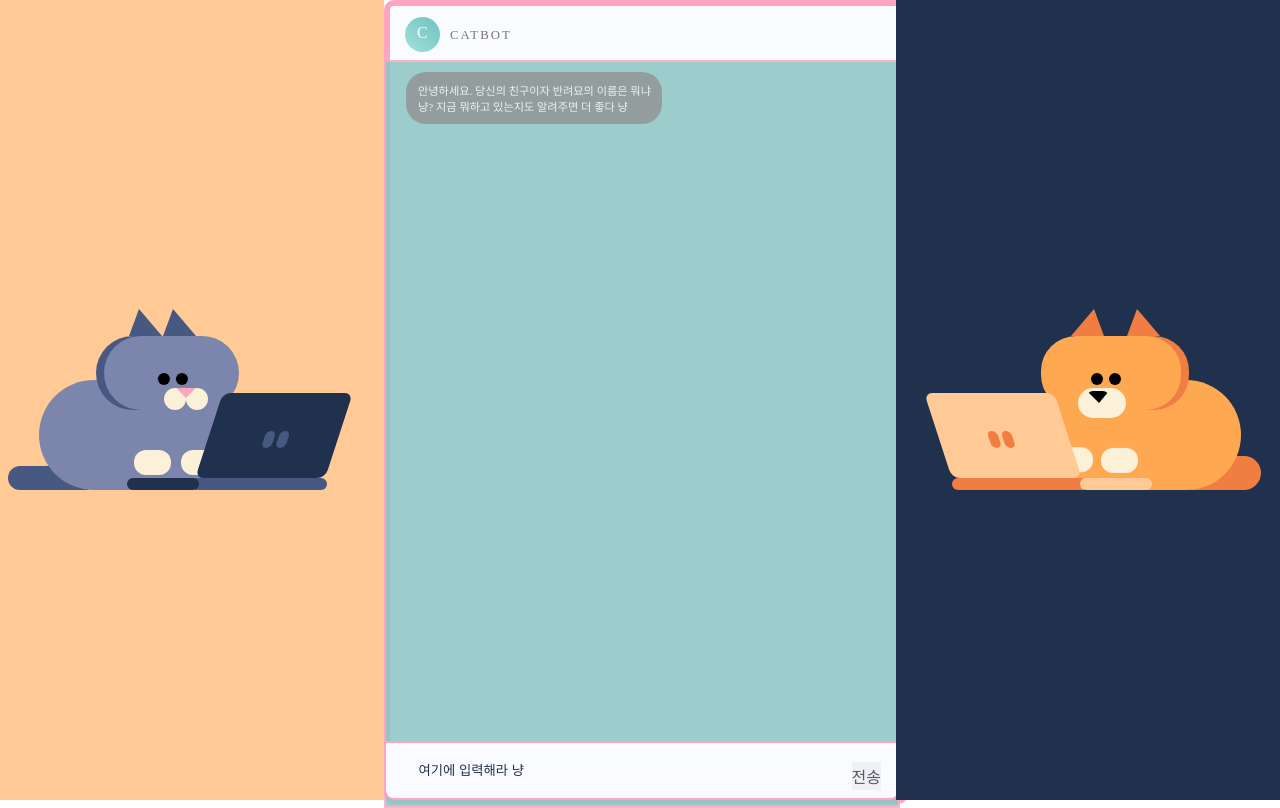
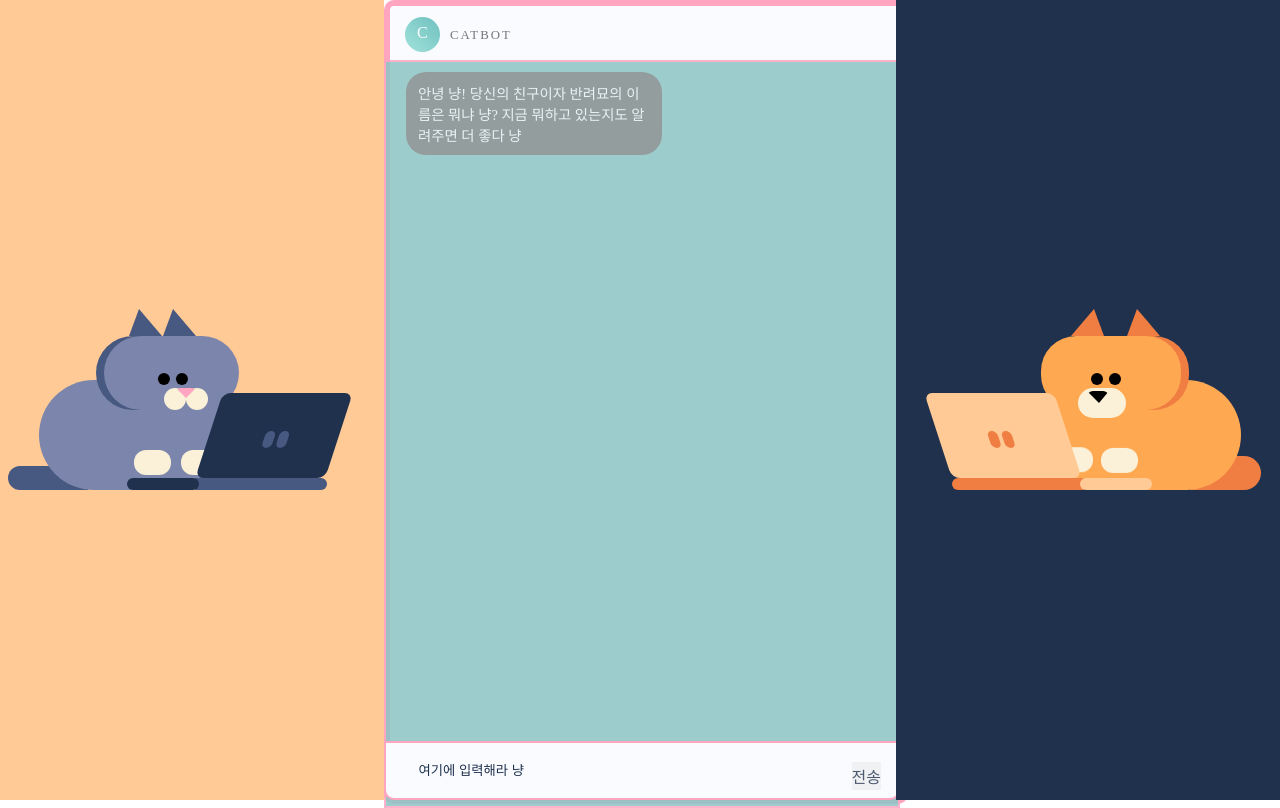
Before and after one commit to leemj0948/chatbot, a React (Vite) app: page /catbot in a window 1280 px wide. Shown: the top 808 px of the page. Built offline with nearby package versions, Linux system fonts and the light colour scheme.

Commit message:
modify: font size modify

```diff
--- a/src/components/ChatMain.tsx
+++ b/src/components/ChatMain.tsx
@@ -13,7 +13,7 @@ const ChatMain = () => {
     const [chatbot, setChatbot] = useState<MessageType[]>([
         {
             assistant:
-                "안녕하세요. 당신의 친구이자 반려묘의 이름은 뭐냐 냥? 지금 뭐하고 있는지도 알려주면 더 좋다 냥",
+                "안녕 냥! 당신의 친구이자 반려묘의 이름은 뭐냐 냥? 지금 뭐하고 있는지도 알려주면 더 좋다 냥",
             user: "",
         },
     ]);
@@ -260,7 +260,7 @@ const Bubble = styled.div<{ isUser: Boolean }>`
     display: inline-block;
     margin-bottom: 5px;
     color: ${(props) => (props.isUser ? "rgb(32, 49, 78)" : "#f9fbff")};
-    font-size: 0.7em;
+    font-size: 0.9em;
     padding: 10px 10px 10px 12px;
     border-radius: 20px;
     background-color: ${(props) => (props.isUser ? "beige" : "gray")};
```
